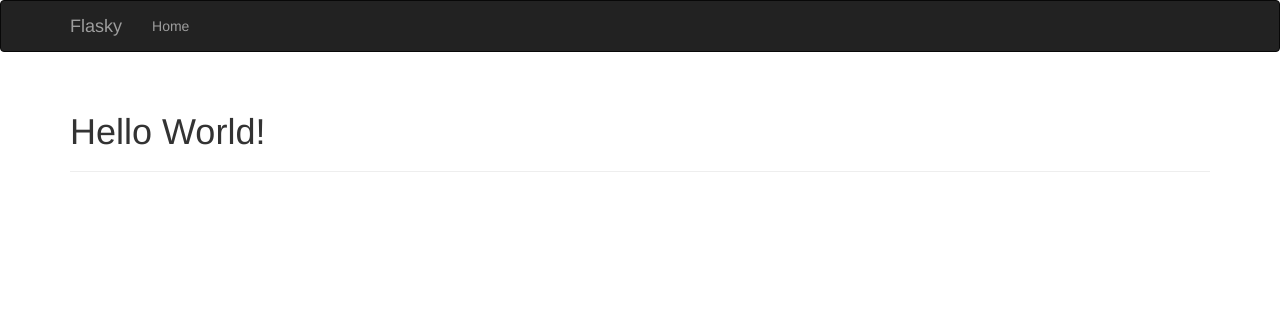
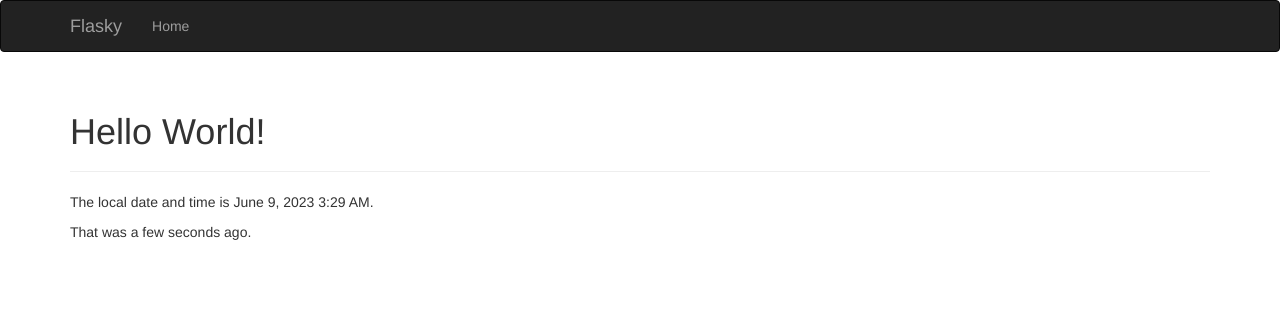
Before and after one commit to DatTH0402/flask, a Flask app: page / in a window 1280 px wide. Shown: the top 312 px of the page. Run offline with Flask 3, Linux system fonts and the light colour scheme; some libraries are stand-ins or nearby versions.

Commit message:
use Moment for UTC time

```diff
--- a/hello.py
+++ b/hello.py
@@ -1,12 +1,15 @@
 from flask import Flask, render_template
+from datetime import datetime
 from flask_bootstrap import Bootstrap
+from flask_moment import Moment
 
 app = Flask(__name__)
 bootstrap = Bootstrap(app)
+moment = Moment(app)
 
 @app.route('/')
 def index():
-    return render_template("index.html")
+    return render_template("index.html", current_time=datetime.utcnow())
 
 @app.route('/user/<name>')
 def user(name):
--- a/templates/base.html
+++ b/templates/base.html
@@ -6,6 +6,11 @@
 {{ super() }}
 <link rel="shortcut icon" href="{{ url_for('static', filename='favicon.ico') }}" type="image/x-icon">
 <link rel="icon" href="{{ url_for('static', filename='favicon.ico') }}" type="image/x-icon">
+{% endblock %}
+
+{% block scripts %}
+{{ super() }}
+{{ moment.include_moment() }}
 {% endblock %}
 
 {% block navbar %}
--- a/templates/index.html
+++ b/templates/index.html
@@ -6,4 +6,6 @@
 <div class="page-header">
     <h1>Hello World!</h1>
 </div>
+<p>The local date and time is {{ moment(current_time).format('LLL') }}.</p>
+<p>That was {{ moment(current_time).fromNow(refresh=True) }}.</p>
 {% endblock %}
```
